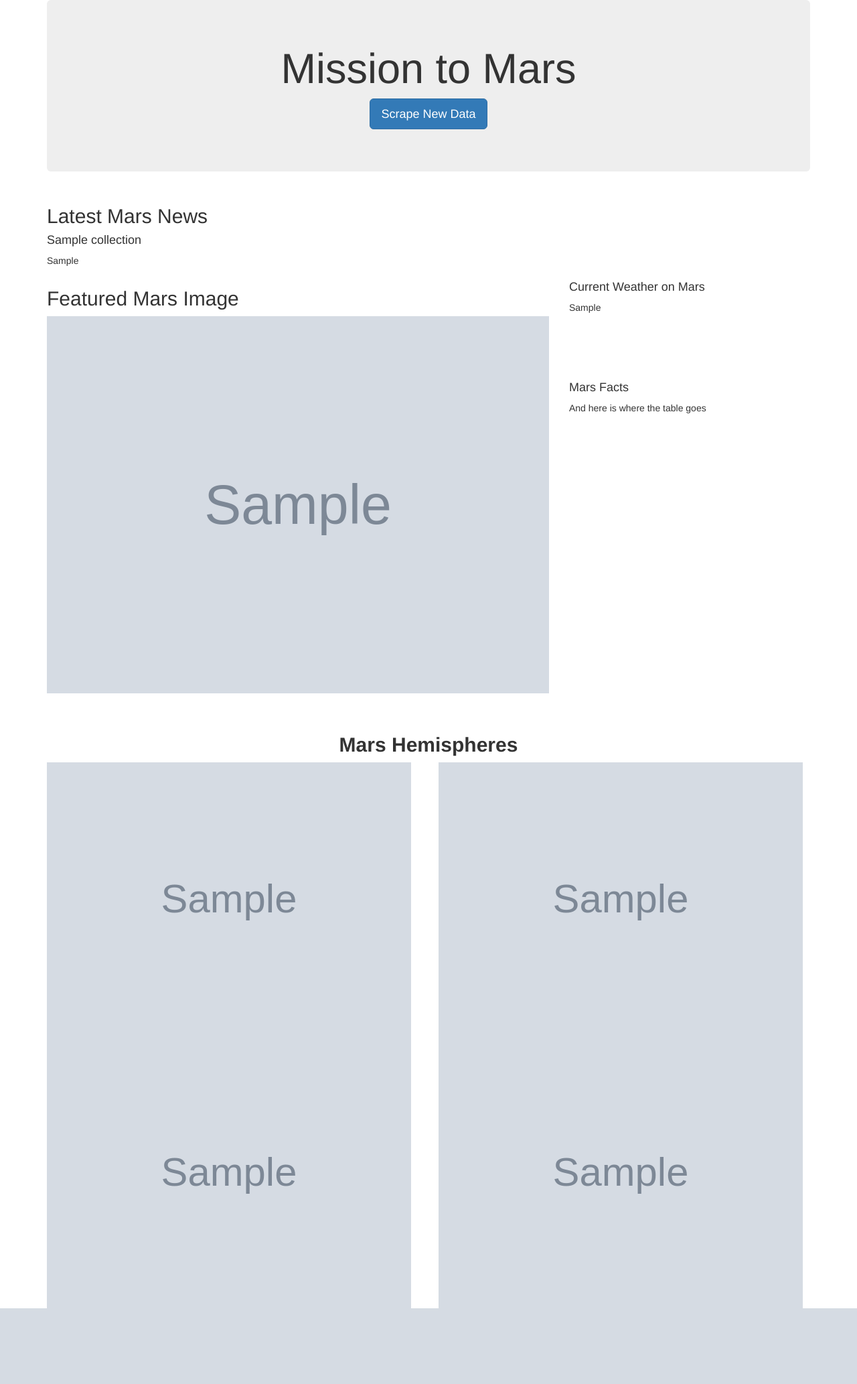
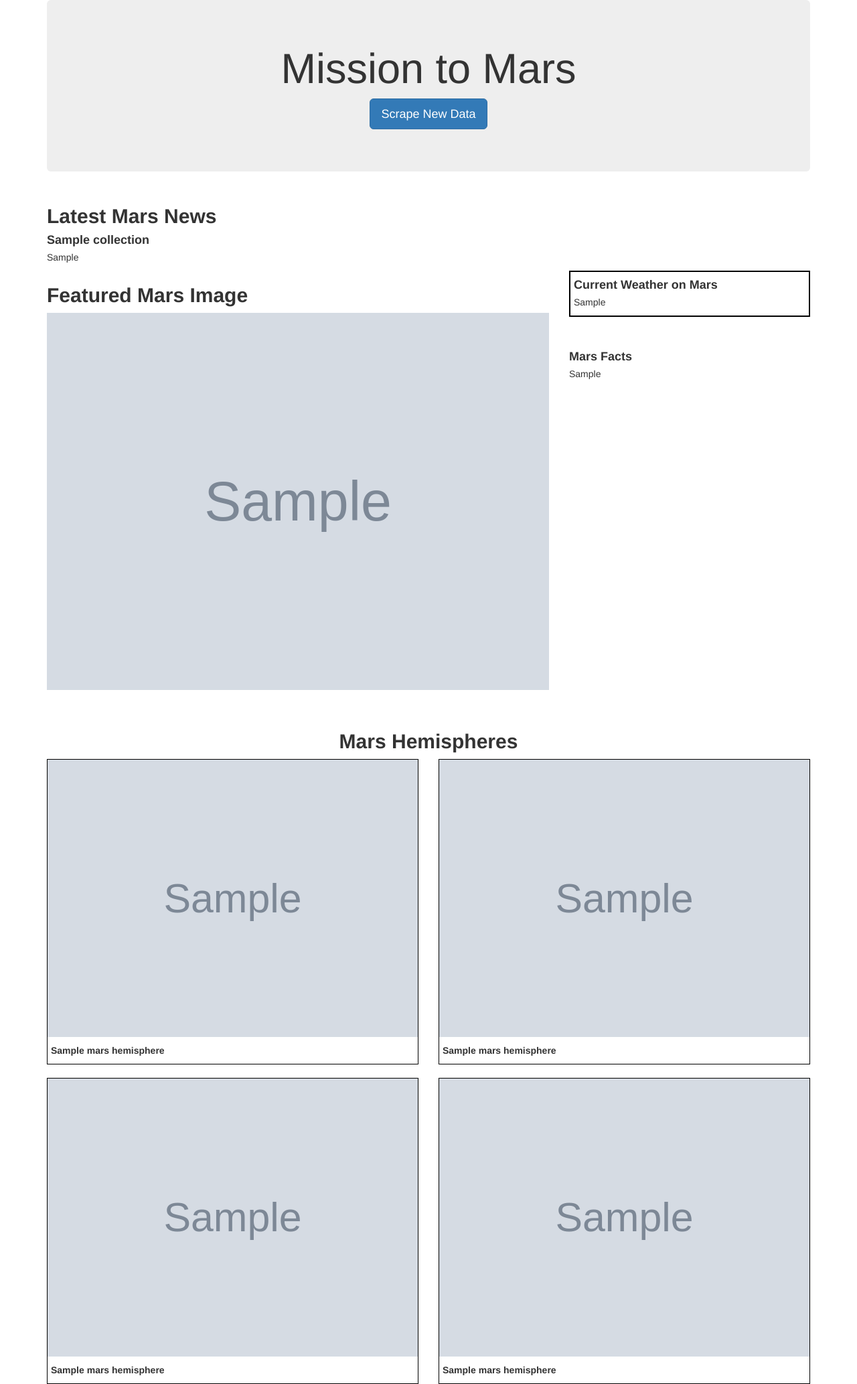
Before and after one commit to NederlandsMD/HW11_WebScraping, a Flask app: page / in a window 1280 px wide. Shown: the whole page at 67% size. Before the commit the page ends 1953 px from the top, so only its background shows below. Run offline with Flask 2, Linux system fonts and the light colour scheme; grey boxes marked "Sample" are stand-in pictures; a database or web service that is not in the repository returns one stand-in record (values such as "Sample title"); some libraries are stand-ins or nearby versions.

Commit message:
This works 100% now

```diff
--- a/app.py
+++ b/app.py
@@ -30,8 +30,8 @@ def mars_scraper():
     weather = {"current_weather": mars_data[3]}
     mongo.db.collection.insert_one(weather)
 
-    #table = {"Mars_table": mars_data[4]}
-    #mongo.db.collection.insert_one(table)
+    table = {"Mars_table": mars_data[4]}
+    mongo.db.collection.insert_one(table)
 
     hemispheres = {"Mars_Hemispheres": mars_data[5]}
     mongo.db.collection.insert_one(hemispheres)
--- a/scrape_mars.py
+++ b/scrape_mars.py
@@ -16,6 +16,7 @@ def scrape():
     url_1 = "https://mars.nasa.gov/news/"
 
     browser.visit(url_1)
+    time.sleep(2)
     html = browser.html
     soup = BeautifulSoup(html, 'html.parser')
 
@@ -26,6 +27,7 @@ def scrape():
     url_2 = "https://www.jpl.nasa.gov/spaceimages/?search=&category=Mars"
 
     browser.visit(url_2)
+    time.sleep(2)
     html = browser.html
     soup = BeautifulSoup(html, 'html.parser')
 
@@ -56,6 +58,8 @@ def scrape():
     df = df.rename(columns={0:"Category", 1:"Value"})
     df = df.set_index("Category", drop=True)
     del df.index.name
+    table_data = df.to_html()
+    print(table_data)
 
     # Mars Hemispheres
     Mars_Hem = []
@@ -91,4 +95,4 @@ def scrape():
         browser.click_link_by_partial_text('Back')
 
 
-    return news_title, news_p, featured_image_url, mars_weather, df, Mars_Hem
+    return news_title, news_p, featured_image_url, mars_weather, table_data, Mars_Hem
--- a/templates/index.html
+++ b/templates/index.html
@@ -7,7 +7,29 @@
     <meta http-equiv="X-UA-Compatible" content="ie=edge">
     <title>Mission to Mars </title>
     <link rel="stylesheet" href="https://maxcdn.bootstrapcdn.com/bootstrap/3.3.7/css/bootstrap.min.css">
-    <link rel="stylesheet" type="text/css" href="style_mars.css">
+    <style>
+    .tweet{
+        border: solid 2px black;
+        padding-left: 5px;
+    }
+
+    .hemi{
+        border: solid 1px black;
+    }
+    figcaption{
+        padding-left: 5px;
+        padding-top: 10px;
+        padding-bottom: 10px;
+    }
+    h2 {
+        font-weight: bold;
+    }
+    h4 {
+        font-weight: bold;
+        margin-bottom: 5px;
+    }
+    </style>
+
  </head>
 
 <body>
@@ -30,28 +52,46 @@
                 <img src="{{ marsdata.1.feat_img }}" alt="Featured Mars Image" width ="100%">
             </div>
             <div class = "col-md-4">
+                <div class="tweet">
                     <h4>Current Weather on Mars</h4>
                     <p>{{ marsdata.2.current_weather }}</p>
-                <!-- And make sure you have the outline around the box-->
-                <br><br><br><br>
+                </div>
+                <br><br>
                 <h4 class="top_pad">Mars Facts</h4>
-                <p>And here is where the table goes</p>
+                <table>
+                    {{ marsdata.3.Mars_table | safe}}
+                </table>
             </div>
         </div>
         <br><br>
         <center><h2><strong>Mars Hemispheres</strong></h2></center>
         <div class="row">
             <div class="col-sm-3 col-md-6">
-                    <img src="{{ marsdata.3.Mars_Hemispheres.0.img_url }}" alt="{{ marsdata.3.Mars_Hemispheres.0.title }}" width="98%">
+                <figure class='hemi'>
+                    <img src="{{ marsdata.4.Mars_Hemispheres.0.img_url }}" alt="{{ marsdata.4.Mars_Hemispheres.0.title }}" width="100%">
+                    <figcaption><strong>{{ marsdata.4.Mars_Hemispheres.0.title }}</strong></figcaption>
+                </figure>
             </div>
             <div class="col-sm-3 col-md-6">
-                    <img src="{{ marsdata.3.Mars_Hemispheres.1.img_url }}" alt="{{ marsdata.3.Mars_Hemispheres.1.title }}" width="98%">
+                <figure class='hemi'>
+                    <img src="{{ marsdata.4.Mars_Hemispheres.1.img_url }}" alt="{{ marsdata.4.Mars_Hemispheres.1.title }}" width="100%">
+                    <figcaption><strong>{{ marsdata.4.Mars_Hemispheres.1.title }}</strong></figcaption>
+                </figure>
+            </div>
+        </div>
+        <br>
+        <div class="row">
+            <div class="col-sm-3 col-md-6" id="down">
+                <figure class='hemi'>
+                    <img src="{{ marsdata.4.Mars_Hemispheres.2.img_url }}" alt="{{ marsdata.4.Mars_Hemispheres.2.title }}" width="100%">
+                    <figcaption><strong>{{ marsdata.4.Mars_Hemispheres.2.title }}</strong></figcaption>
+                </figure>
             </div>
             <div class="col-sm-3 col-md-6" id="down">
-                    <img src="{{ marsdata.3.Mars_Hemispheres.2.img_url }}" alt="{{ marsdata.3.Mars_Hemispheres.2.title }}" width="98%">
-                </div>
-                <div class="col-sm-3 col-md-6" id="down">
-                    <img src="{{ marsdata.3.Mars_Hemispheres.3.img_url }}" alt="{{ marsdata.3.Mars_Hemispheres.3.title }}" width="98%">
+                <figure class='hemi'>
+                    <img src="{{ marsdata.4.Mars_Hemispheres.3.img_url }}" alt="{{ marsdata.4.Mars_Hemispheres.3.title }}" width="100%">
+                    <figcaption><strong>{{ marsdata.4.Mars_Hemispheres.3.title }}</strong></figcaption>
+                </figure>
             </div>
         </div>
     </div>
```
Also changed, not shown: templates/style-mars.css (deleted, +0 -11 lines). Lines whose indentation alone changed are shown as unchanged.
